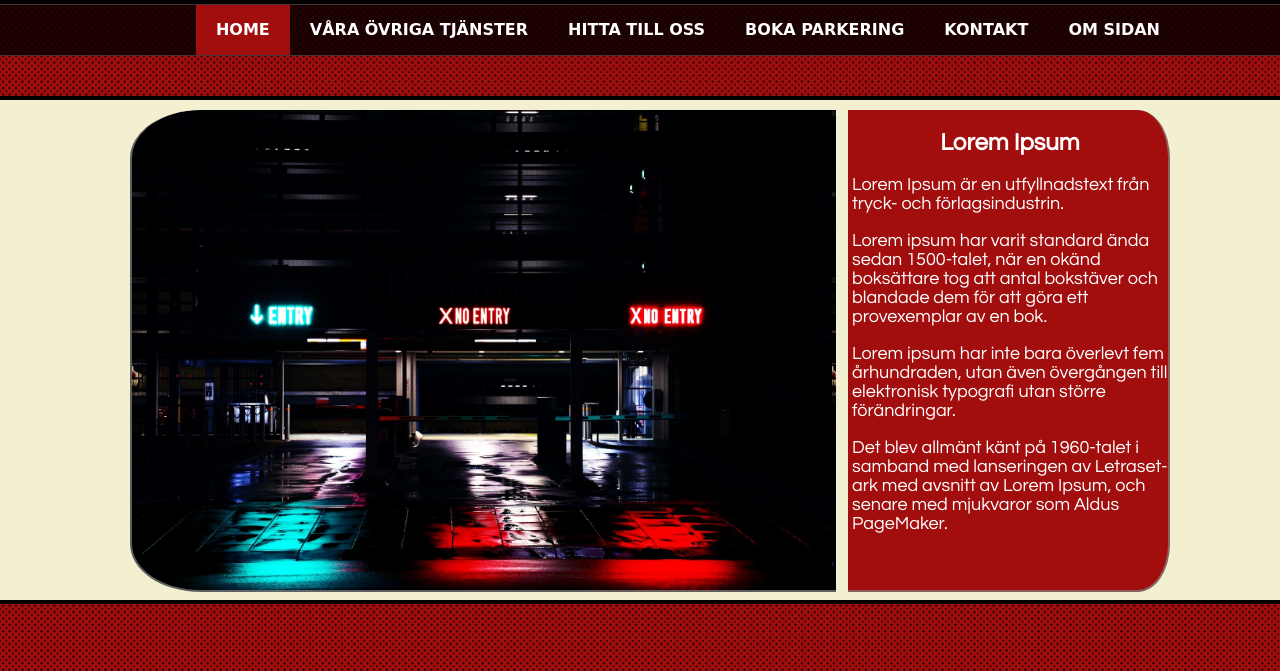
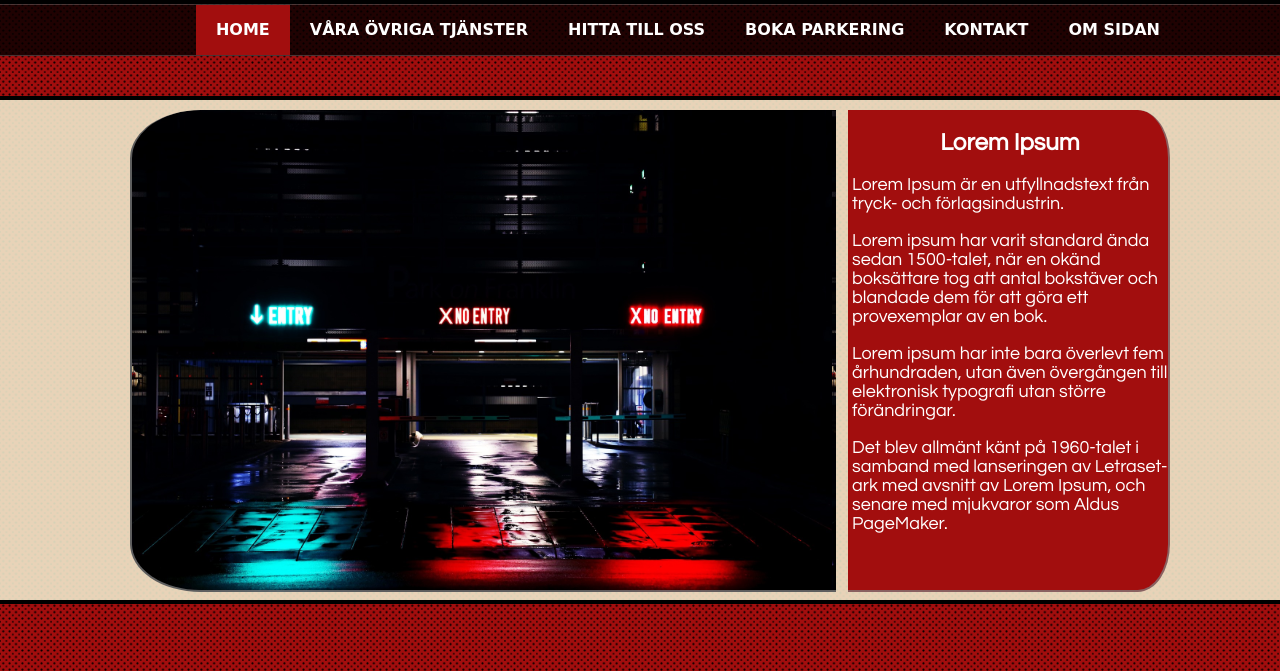
Before and after one commit to emillaudon/deluxepark, a plain HTML site: page index.html in a window 1280 px wide. Shown: the part 126-797 px from the top of the page. Drawn offline with Linux system fonts and the light colour scheme; a web font is replaced by a local one.

Commit message:
Update styling.css
Ändrat bakgrunden lite. Beige bakgrund är nu genomskinlig

```diff
--- a/styling.css
+++ b/styling.css
@@ -88,7 +88,7 @@ h2{
     margin-left: 4px;
 }
 .background{
-    background-color: #f3f0d1;
+    background-color: #f3f0d1de;
     width: 100%;
     height: 60vh;
     padding: 10px 10px;
```
